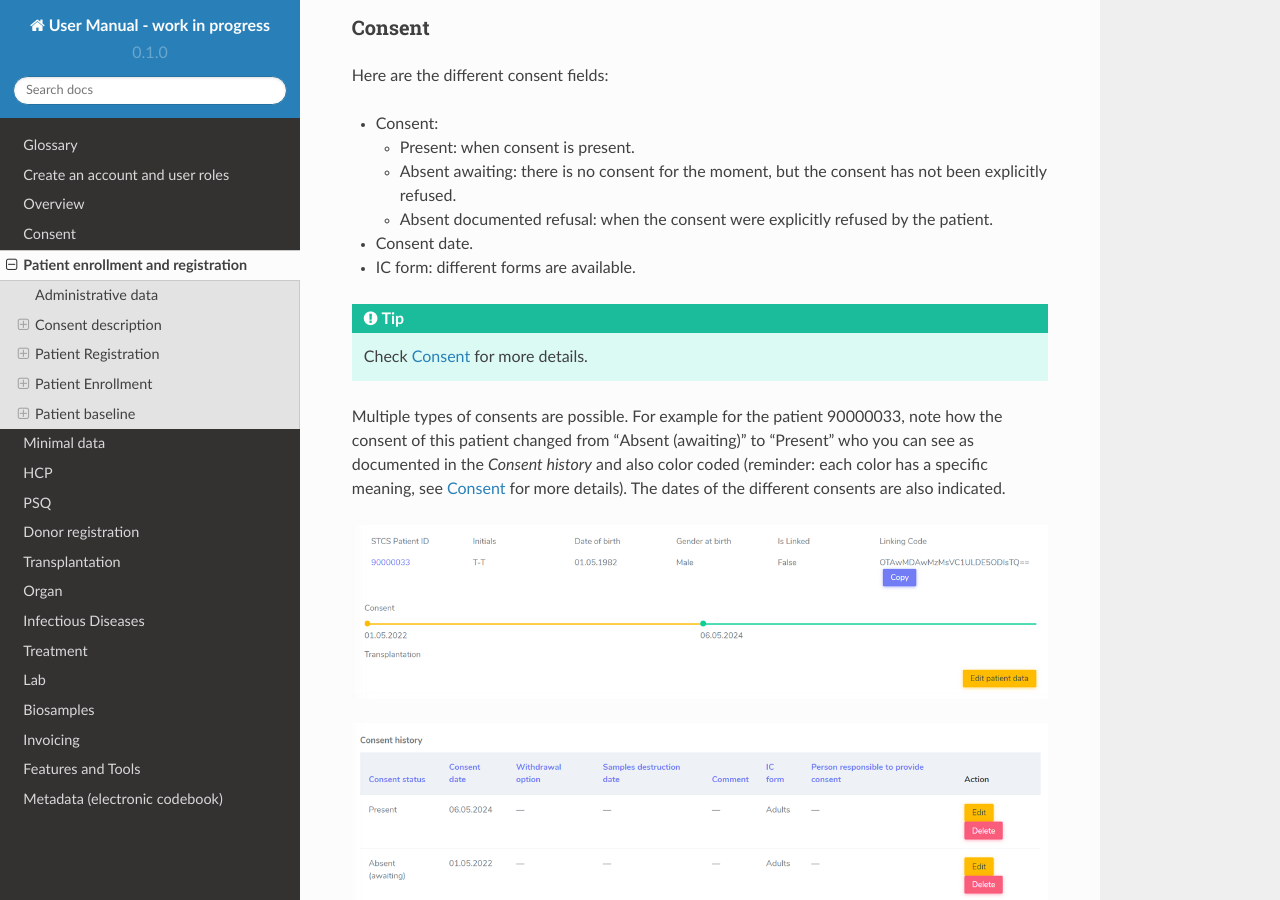
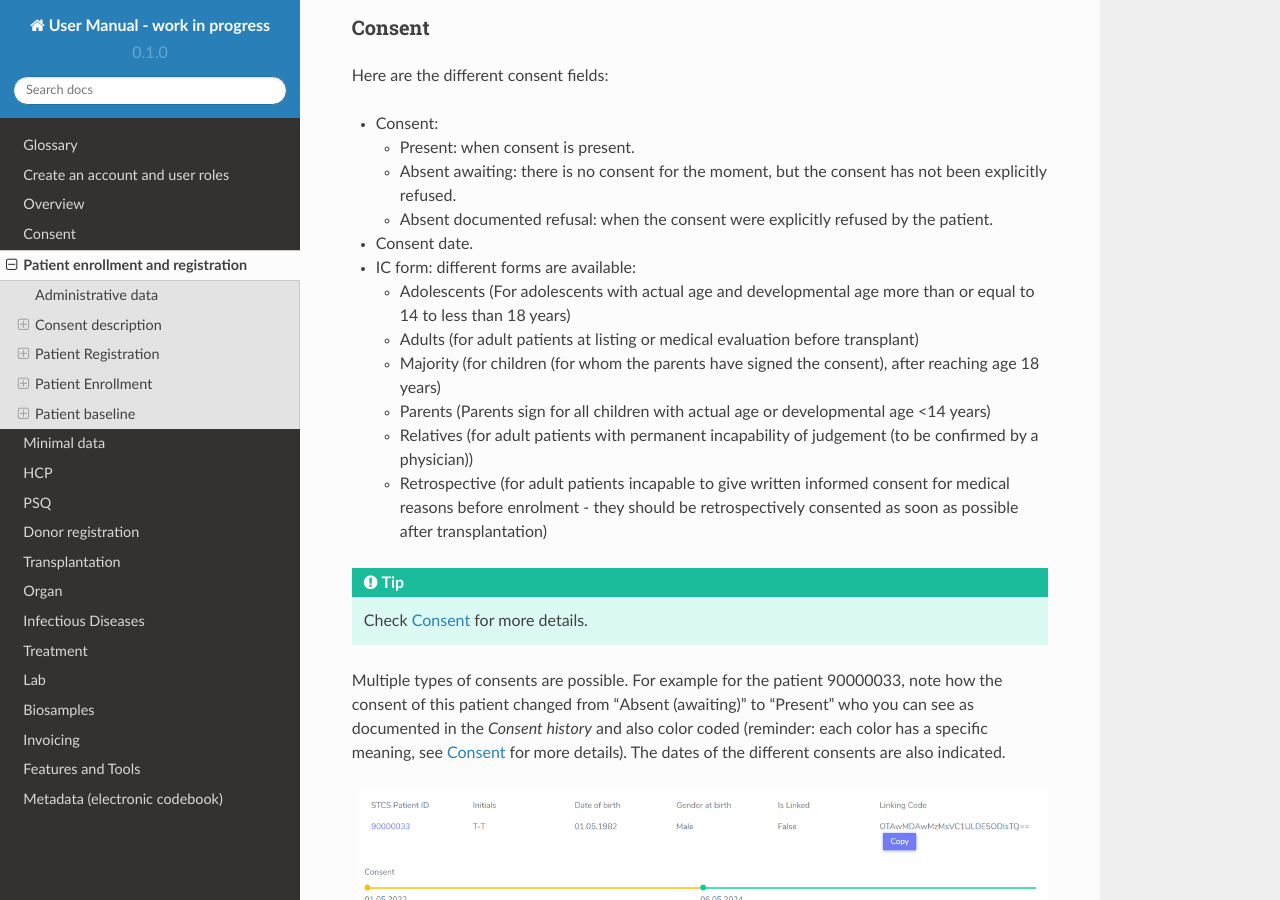
Before and after one commit to swiss-transplant-cohort-study/3LC-user-manual, a Sphinx documentation site: the page built from docs/source/patient2.rst, in a window 1280 px wide and 900 px high, scrolled down 2399 px. Built offline with Sphinx 7.4.7 and the Read the Docs theme 2.0.0, drawn with Linux system fonts in a browser that asks for light colours.

Commit message:
Update patient2.rst

```diff
--- a/docs/source/patient2.rst
+++ b/docs/source/patient2.rst
@@ -58,7 +58,14 @@ Here are the different consent fields:
 
 * Consent date.
 
-* IC form: different forms are available.
+* IC form: different forms are available:
+
+  * Adolescents (For adolescents with actual age and developmental age more than or equal to 14 to less than 18 years)
+  * Adults (for  adult  patients  at  listing  or medical evaluation before transplant)
+  * Majority (for children (for whom the parents have signed the consent), after reaching age 18 years)
+  * Parents (Parents sign for all children with actual age or developmental age <14 years)
+  * Relatives (for adult patients with permanent incapability of judgement (to be confirmed by a physician))
+  * Retrospective (for adult patients incapable to give written informed consent for medical reasons before enrolment - they should be retrospectively consented as soon as possible after transplantation)
 
 .. tip:: Check :ref:`consent` for more details.
 
```
